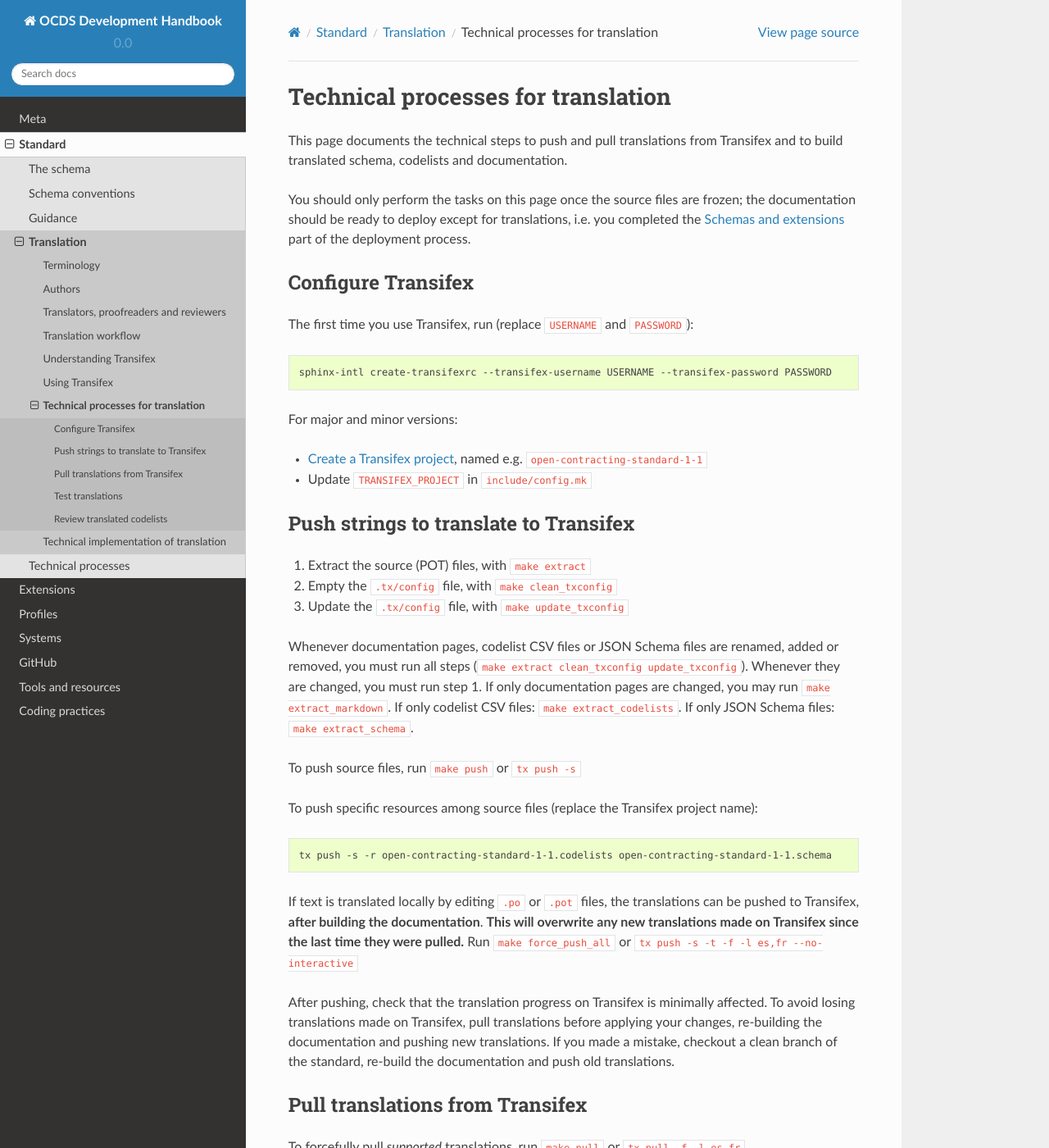
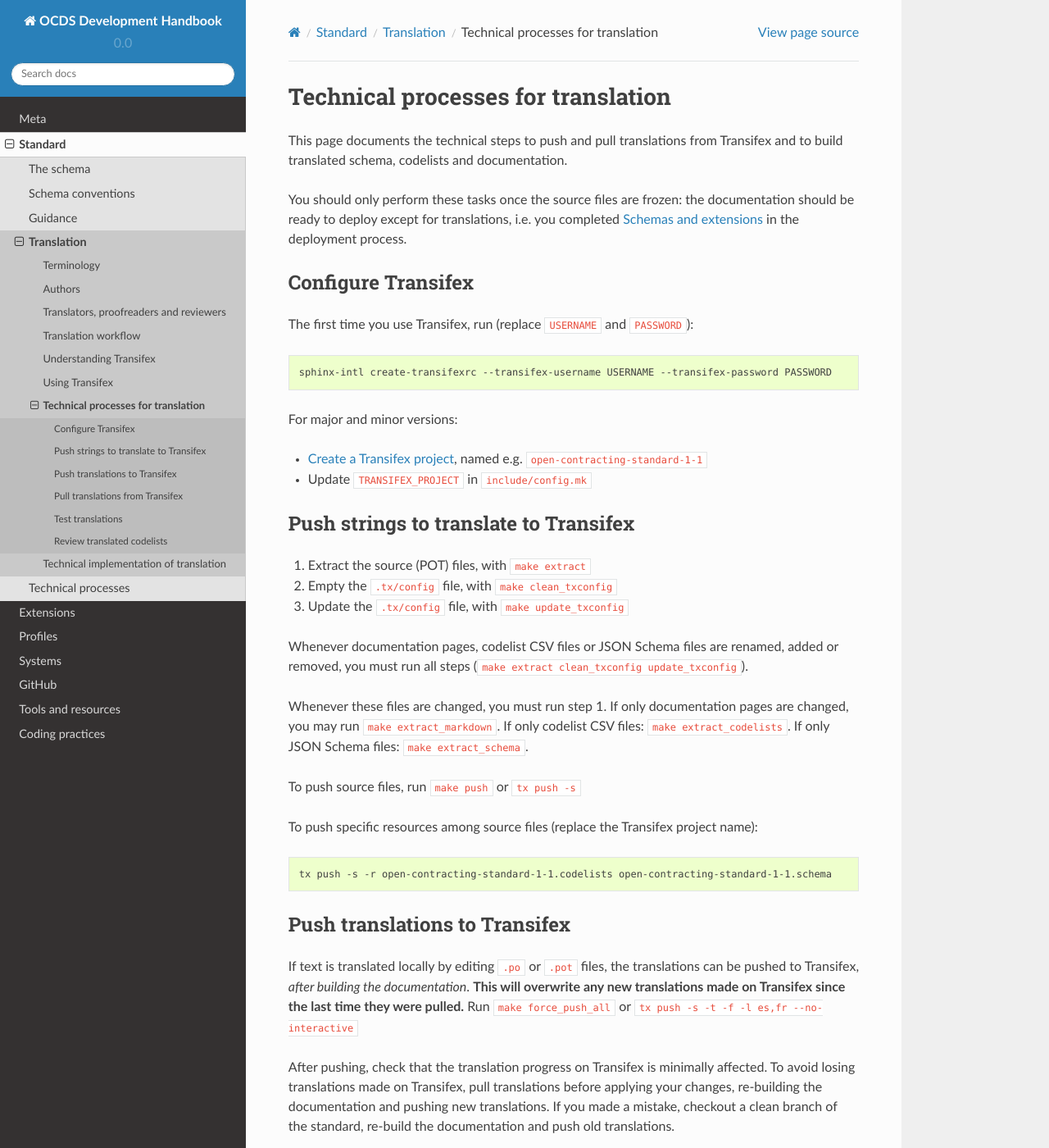
Before and after one commit to open-contracting/standard-development-handbook, a Sphinx documentation site: the page built from docs/standard/translation/technical.md, in a window 1280 px wide and 1400 px high. Shown: the whole window at 82% size. Built offline with Sphinx 7.4.7 and the Read the Docs theme 2.0.0, drawn with Linux system fonts in a browser that asks for light colours.

Commit message:
Add heading, split paragraph

````diff
--- a/docs/standard/translation/technical.md
+++ b/docs/standard/translation/technical.md
@@ -2,7 +2,7 @@
 
 This page documents the technical steps to push and pull translations from Transifex and to build translated schema, codelists and documentation.
 
-You should only perform the tasks on this page once the source files are frozen; the documentation should be ready to deploy except for translations, i.e. you completed the [Schemas and extensions](../../technical/deployment#schemas-and-extensions) part of the deployment process.
+You should only perform these tasks once the source files are frozen: the documentation should be ready to deploy except for translations, i.e. you completed [Schemas and extensions](../../technical/deployment#schemas-and-extensions) in the deployment process.
 
 ## Configure Transifex
 
@@ -23,7 +23,9 @@ For major and minor versions:
 1. Empty the `.tx/config` file, with `make clean_txconfig`
 1. Update the `.tx/config` file, with `make update_txconfig`
 
-Whenever documentation pages, codelist CSV files or JSON Schema files are renamed, added or removed, you must run all steps (`make extract clean_txconfig update_txconfig`). Whenever they are changed, you must run step 1. If only documentation pages are changed, you may run `make extract_markdown`. If only codelist CSV files: `make extract_codelists`. If only JSON Schema files: `make extract_schema`.
+Whenever documentation pages, codelist CSV files or JSON Schema files are renamed, added or removed, you must run all steps (`make extract clean_txconfig update_txconfig`).
+
+Whenever these files are changed, you must run step 1. If only documentation pages are changed, you may run `make extract_markdown`. If only codelist CSV files: `make extract_codelists`. If only JSON Schema files: `make extract_schema`.
 
 To push source files, run `make push` or `tx push -s`
 
@@ -33,7 +35,9 @@ To push specific resources among source files (replace the Transifex project nam
 tx push -s -r open-contracting-standard-1-1.codelists open-contracting-standard-1-1.schema
 ```
 
-If text is translated locally by editing `.po` or `.pot` files, the translations can be pushed to Transifex, **after building the documentation**. **This will overwrite any new translations made on Transifex since the last time they were pulled.** Run `make force_push_all` or `tx push -s -t -f -l es,fr --no-interactive`
+## Push translations to Transifex
+
+If text is translated locally by editing `.po` or `.pot` files, the translations can be pushed to Transifex, *after building the documentation*. **This will overwrite any new translations made on Transifex since the last time they were pulled.** Run `make force_push_all` or `tx push -s -t -f -l es,fr --no-interactive`
 
 After pushing, check that the translation progress on Transifex is minimally affected. To avoid losing translations made on Transifex, pull translations before applying your changes, re-building the documentation and pushing new translations. If you made a mistake, checkout a clean branch of the standard, re-build the documentation and push old translations.
 
````
